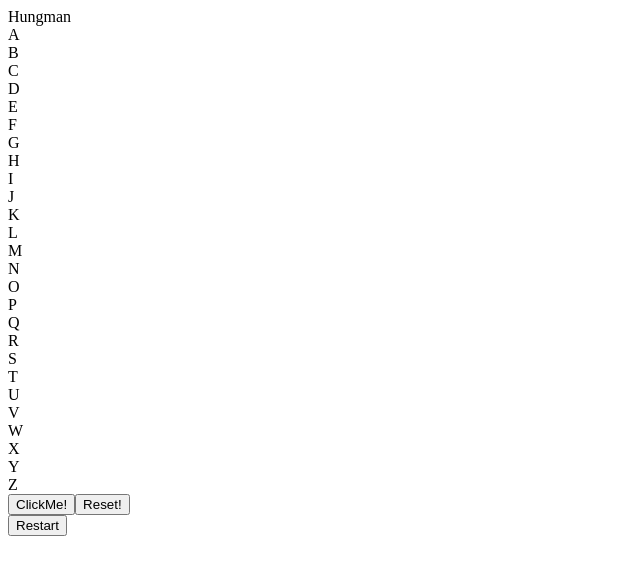
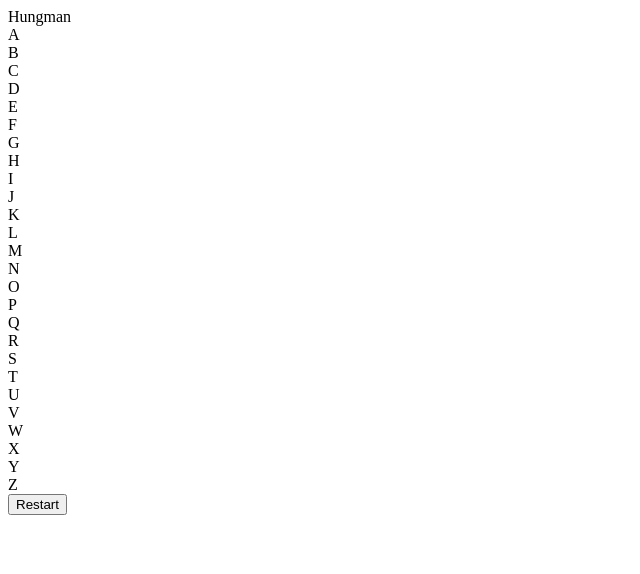
Before and after one commit to ms314006/hangman, a React app: page / in a window 1280 px wide. Shown: the top 574 px of the page, without its empty margins (0-640 px from the left). Built offline with nearby package versions, Linux system fonts and the light colour scheme; the HTML template or start-up script is replaced by a standard one.

Commit message:
[ADD] 讓 Hangman 會跟著作答狀況改變樣子

```diff
--- a/src/components/Hangman/Man/index.tsx
+++ b/src/components/Hangman/Man/index.tsx
@@ -1,15 +1,23 @@
-import React, { useState } from 'react';
+import React, { useContext } from 'react';
+import QuestionContext from '../../../context/QuestionContext';
 import styles from './index.scss';
 
 const HangEquipment:React.FC = () => {
-  const [step, setStep] = useState(-1);
+  const { question, answered }: any = useContext(QuestionContext);
   const getDisplayOfParts = (partType: string) => {
+    let wrongAnswered = [...answered];
+    question.forEach((word: string) => {
+      wrongAnswered = wrongAnswered.filter(
+        (answeredWord: string) => answeredWord !== word,
+      );
+    });
+
     const displaySortOfPart = [
-      'head', 'body', 'leftHand', 'rightHand', 'leftFoot', 'rightFoot',
+      'initial', 'head', 'body', 'leftHand', 'rightHand', 'leftFoot', 'rightFoot',
     ];
 
     const isHiddenBorder = () => (
-      step < displaySortOfPart.findIndex(part => part === partType)
+      wrongAnswered.length < displaySortOfPart.findIndex(part => part === partType)
     );
 
     return `
@@ -19,18 +27,6 @@ const HangEquipment:React.FC = () => {
 
   return (
     <div className={styles.man}>
-      <button
-        type="button"
-        onClick={() => { setStep(step + 1); }}
-      >
-        ClickMe!
-      </button>
-      <button
-        type="button"
-        onClick={() => { setStep(0); }}
-      >
-        Reset!
-      </button>
       <div className={`${styles.head} ${getDisplayOfParts('head')}`} />
       <div className={`${styles.body} ${getDisplayOfParts('body')}`} />
       <div className={`${styles.leftHand} ${getDisplayOfParts('leftHand')}`} />
```
